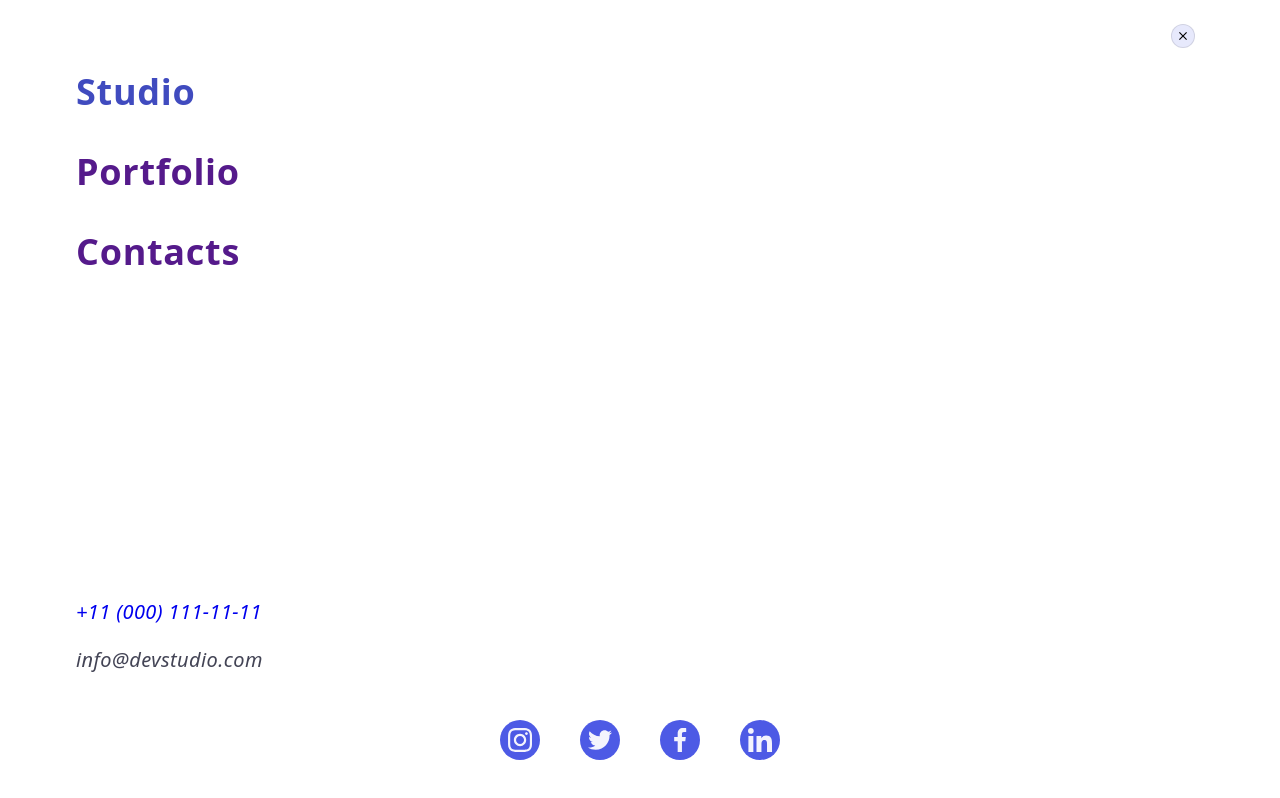
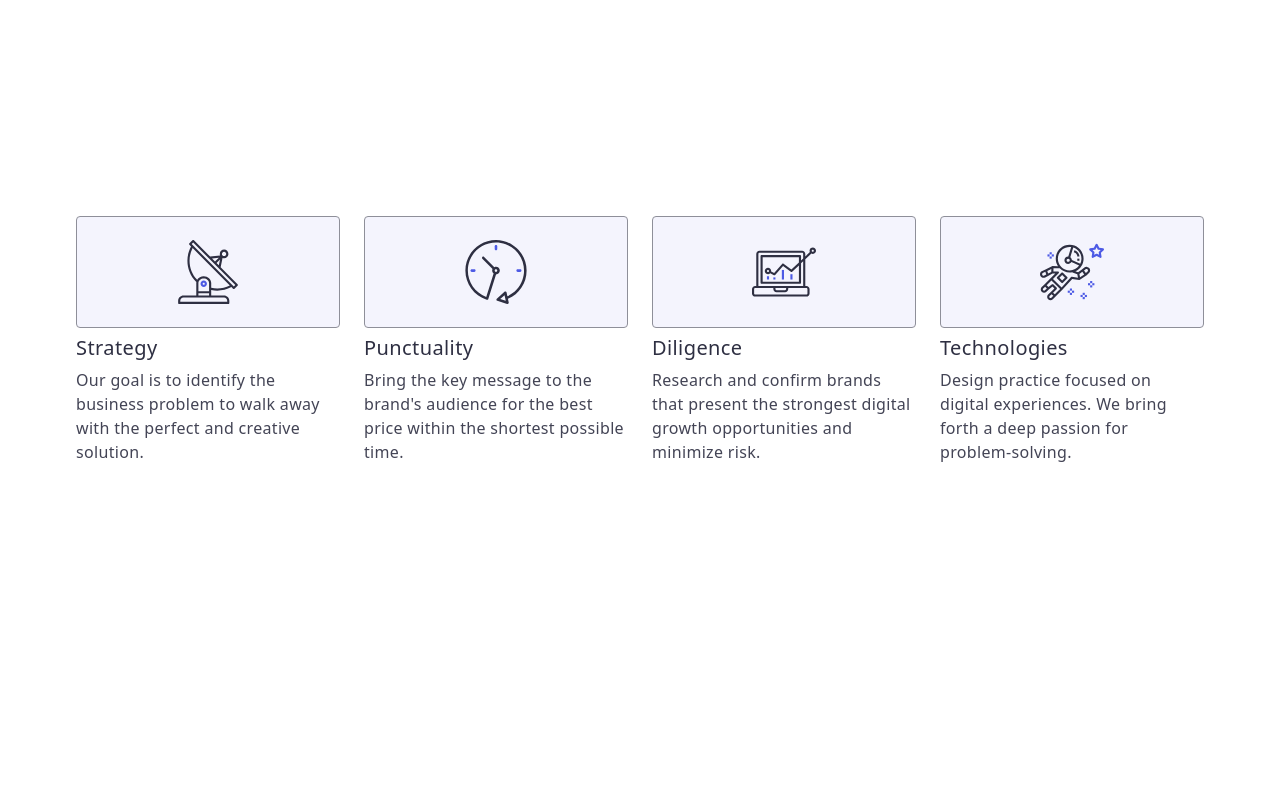
Before and after one commit to ViktoriaBogatyrova13/goit-markup-hw-06, a plain HTML site: page index.html in a window 1280 px wide. Drawn offline with nearby package versions, Linux system fonts and the light colour scheme.

Commit message:
solution

```diff
--- a/css/styles.css
+++ b/css/styles.css
@@ -336,3 +336,86 @@ img {
 @media screen and (min-width: 768px) {
   .mobile-menu: none;
 }
+
+.solution {
+  display: flax;
+  align-items: center;
+  padding: 96px 0;
+}
+
+.solution-icon-pic {
+  display: none;
+}
+
+.solution-list {
+  display: flex;
+  flex-wrap: wrap;
+  gap: 72px;
+  height: 100%;
+}
+
+.solution-subtitle {
+  font-weight: 700;
+  font-size: 36px;
+  line-height: 1.11;
+  letter-spacing: 0.02em;
+  text-align: center;
+  color: #2e2f42;
+}
+
+.solution-text {
+  font-weight: 500;
+  font-size: 16px;
+  line-height: 1.5;
+  letter-spacing: 0.02em;
+  color: #434455;
+}
+@media screen and (min-width: 768px) {
+  .solution-list {
+    gap: 72px 24px;
+  }
+  .solution-item {
+    width: calc((100% - 3 * 24px) / 2);
+  }
+  .solution-subtitle {
+    text-align: start;
+  }
+}
+@media screen and (min-width: 1158px) {
+  .solution-list {
+    gap: 24px;
+    padding: 120px 0;
+  }
+  .solution-icon-pic {
+    display: flex;
+    background: #f4f4fd;
+    border: 1px solid #8e8f99;
+    border-radius: 4px;
+    width: 264px;
+    height: 112px;
+    align-items: center;
+    justify-content: center;
+    margin-bottom: 8px;
+  }
+
+  .solution-subtitle {
+    font-weight: 500;
+    font-size: 20px;
+    line-height: 1.2;
+    letter-spacing: 0.02em;
+    color: #2e2f42;
+    margin-bottom: 8px;
+  }
+
+  .solution-text {
+    font-weight: 400;
+    font-size: 16px;
+    line-height: 1.5;
+    letter-spacing: 0.02em;
+    color: #434455;
+  }
+
+  .solution-item {
+    width: calc((100% - 72px) / 4);
+  }
+}
--- a/index.html
+++ b/index.html
@@ -15,7 +15,7 @@
 </head>
 
 <body>
-    <header class="page-header">
+    <header class="hidden" class="page-header">
         <div class="container header-container">
         <nav class="header-nav">
         <a class="logo header-logo" href="./index.html">Web<span class="logo-part">Studio</span></a>
@@ -36,7 +36,7 @@
       <use href="./images/icons.svg#icon-heroicons-solid"></use>
     </svg></button>
 </div>
-<div class="mobile-menu is-open">
+<div class="mobile-menu">
     <div class="container mobile-menu-container">
         <button class="mobile-menu-close"><svg class="mobile-menu-icon" width="8" height="8">
           <use href="./images/icons.svg#icon-close"></use>
@@ -98,7 +98,7 @@
                 </div>
                 </section>
 
-        <section class="hidden" class="solution">
+        <section class="solution">
             <div class="container">
              <h2 class="visually-hidden">solution for business</h2>
             <ul class="solution-list">
```
Also changed, not shown: css/styles-old.css (+0 -51 lines).
